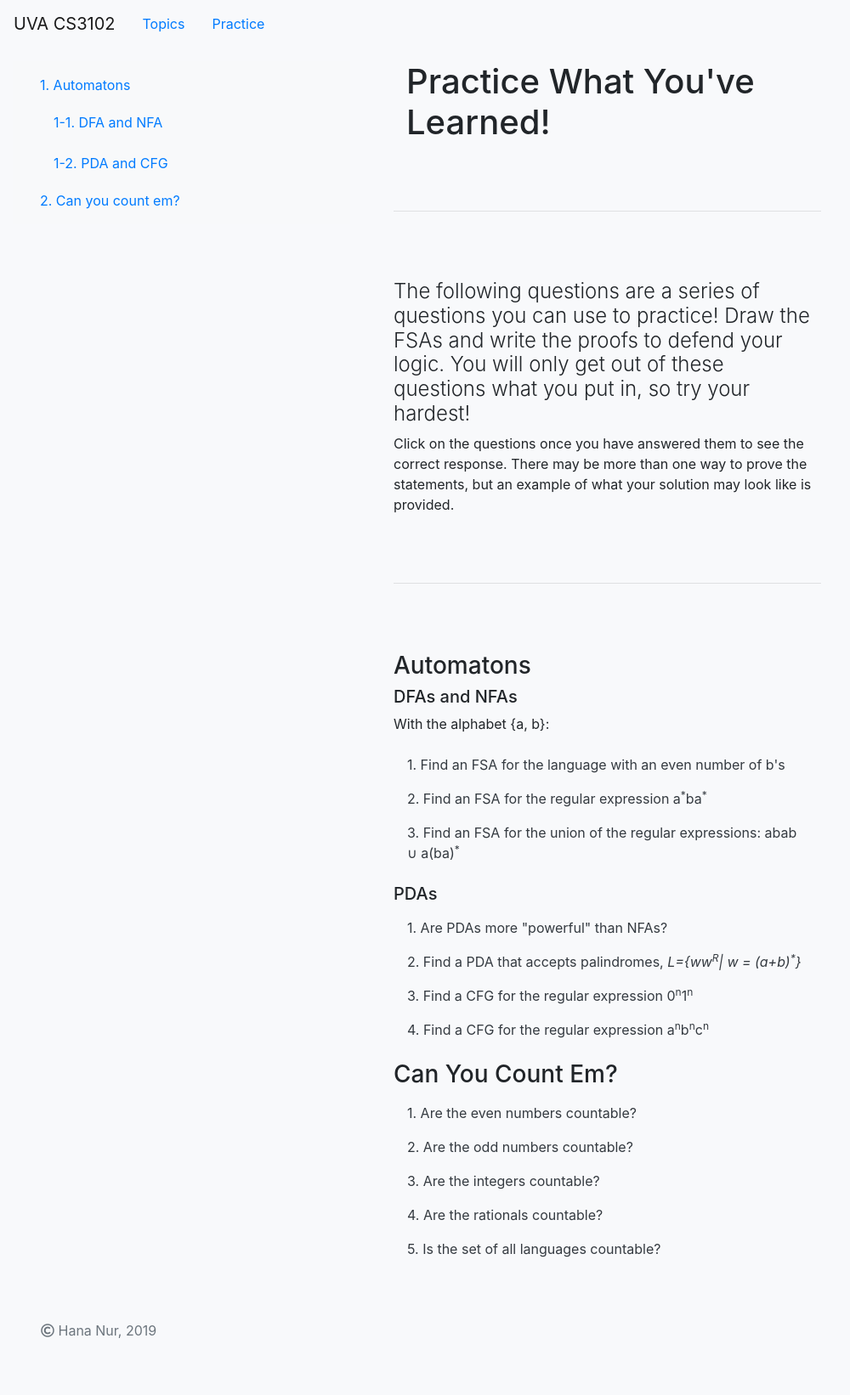
After one commit to hrn4ch/cs3102-ec, a Django app: page /practice/ in a window 1280 px wide. The commit adds this page. Shown: the whole page at 85% size, without its empty margins (0-1000 px from the left). Run offline with Django 3.2, Linux system fonts and the light colour scheme; some libraries are stand-ins or nearby versions.

Commit message:
update templates

```diff
--- a/polls/templates/polls/automata_theory.html
+++ b/polls/templates/polls/automata_theory.html
@@ -42,6 +42,7 @@ body {
 <nav class="navbar navbar-expand-md navbar-light sticky-top">
         <a class="navbar-brand" href="/">UVA CS3102</a>
     <a class="nav-link " href="/topics/">Topics</a>
+            <a class="nav-link " href="{% url 'polls:practice' %}">Practice</a>
 </nav>
 <main role="main">
 
--- a/polls/templates/polls/computability.html
+++ b/polls/templates/polls/computability.html
@@ -45,6 +45,7 @@ body {
 <nav class="navbar navbar-expand-md navbar-light sticky-top">
         <a class="navbar-brand" href="/">UVA CS3102</a>
     <a class="nav-link " href="/topics/">Topics</a>
+            <a class="nav-link " href="{% url 'polls:practice' %}">Practice</a>
 </nav>
 <main role="main">
 
--- a/polls/templates/polls/index.html
+++ b/polls/templates/polls/index.html
@@ -54,6 +54,7 @@ body {
 <nav class="navbar navbar-expand-md navbar-dark sticky-top bg-dark">
         <a class="navbar-brand" href="/">UVA CS3102</a>
     <a class="nav-link text-light" href="/topics/">Topics</a>
+    <a class="nav-link text-light" href="{% url 'polls:practice' %}">Practice</a>
 </nav>
 <main role="main">
 <div class="jumbotron jumbotron-fluid">
--- /dev/null
+++ b/polls/templates/polls/practice.html
@@ -0,0 +1,209 @@
+<!DOCTYPE html>
+<html lang="en">
+<head>
+
+{% load static %}
+<link rel="stylesheet" href="https://use.fontawesome.com/releases/v5.8.1/css/all.css" integrity="sha384-50oBUHEmvpQ+1lW4y57PTFmhCaXp0ML5d60M1M7uH2+nqUivzIebhndOJK28anvf" crossorigin="anonymous">
+
+<link rel="stylesheet" href="https://stackpath.bootstrapcdn.com/bootstrap/4.3.1/css/bootstrap.min.css" integrity="sha384-ggOyR0iXCbMQv3Xipma34MD+dH/1fQ784/j6cY/iJTQUOhcWr7x9JvoRxT2MZw1T" crossorigin="anonymous">
+<script src="//code.jquery.com/jquery-1.11.0.min.js"></script>
+<script src="http://netdna.bootstrapcdn.com/bootstrap/3.1.1/js/bootstrap.min.js"></script>
+<link rel="stylesheet" href="https://maxcdn.bootstrapcdn.com/bootstrap/4.0.0/css/bootstrap.min.css" integrity="sha384-Gn5384xqQ1aoWXA+058RXPxPg6fy4IWvTNh0E263XmFcJlSAwiGgFAW/dAiS6JXm" crossorigin="anonymous">
+<script src="https://maxcdn.bootstrapcdn.com/bootstrap/4.0.0/js/bootstrap.min.js" integrity="sha384-JZR6Spejh4U02d8jOt6vLEHfe/JQGiRRSQQxSfFWpi1MquVdAyjUar5+76PVCmYl" crossorigin="anonymous"></script>
+
+<style>
+#navbar-scrollspy {
+    justify-content: left;
+}
+
+#text-content {
+    justify-content: left;
+    margin-left: 35%;
+}
+.sidenav {
+    position: fixed;
+}
+body {
+    background-color: #F8F9FB;
+}
+.equation {
+    text-align: center;
+}
+.featurette-divider {
+  margin: 5rem 0;
+}
+.centered {
+    align-content: center;
+    text-align: center;
+}
+.margin-top-bottom {
+    margin-top: 20px;
+}
+span[role="button"] {
+    cursor: pointer;
+}
+
+</style>
+    <meta charset="UTF-8">
+    <title>Practice</title>
+</head>
+<body>
+
+<nav class="navbar navbar-expand-md navbar-light sticky-top">
+        <a class="navbar-brand" href="/">UVA CS3102</a>
+    <a class="nav-link " href="/topics/">Topics</a>
+        <a class="nav-link " href="{% url 'polls:practice' %}">Practice</a>
+</nav>
+<p role="main">
+
+<div class="col-4 sidenav">
+    <nav id="navbar-scrollspy" class="navbar navbar-light bg-light">
+  <nav class="nav nav-pills flex-column">
+    <a class="nav-link" href="#item-1">1. Automatons</a>
+    <nav class="nav nav-pills flex-column">
+      <a class="nav-link ml-3 my-1" href="#item-1-1">1-1. DFA and NFA</a>
+      <a class="nav-link ml-3 my-1" href="#item-1-2">1-2. PDA and CFG</a>
+    </nav>
+    <a class="nav-link" href="#item-2">2. Can you count em?</a>
+  </nav>
+</nav>
+</div>
+<div id="text-content" class="col-5">
+<div data-spy="scroll" data-target="#navbar-scrollspy" data-offset="0">
+
+<div class="container">
+      <h1>Practice What You've Learned!</h1>
+</div>
+    <hr class="featurette-divider">
+    <h4 style="font-weight: 300">
+        The following questions are a series of questions you can use to practice! Draw the FSAs and write the proofs to
+         defend your logic. You will only get out of these questions what you put in, so try your hardest!
+    </h4>
+    <p>
+        Click on the questions once you have answered them to see the correct response. There may be more than one way to
+        prove the statements, but an example of what your solution may look like is provided.
+    </p>
+    <hr class="featurette-divider">
+
+  <h3 id="item-1">Automatons</h3>
+
+  <h5 id="item-1-1">DFAs and NFAs</h5>
+    <ul class="list-unstyled">
+        <p>With the alphabet {a, b}:</p>
+    <li><a class="nav-link text-dark" data-toggle="collapse" data-target="#evenB">1. Find an FSA for the language with an even number of b's</a></li>
+    <div class="collapse" id="evenB">
+        <div class="row">
+            <p class="centered"><img src="https://brasil.cel.agh.edu.pl/~11sustrojny/wp-content/uploads/2011/05/automat.jpg"
+                class="rounded float-right" alt="Even B's">
+            </p>
+               <p><small>Source: https://brasil.cel.agh.edu.pl/~11sustrojny/wp-content/uploads/2011/05/automat.jpg</small></p>
+        </div>
+    </div>
+    <li><a class="nav-link text-dark" data-toggle="collapse" data-target="#aba">2. Find an FSA for the regular expression a<sup>*</sup>ba<sup>*</sup></a></li>
+    <div class="collapse" id="aba">
+        <div class="row">
+            <p class="centered"><img src="http://www.asethome.org/fa/image002a.jpg"
+                class="rounded float-right" alt="Even B's" style="width:450px;height:300px;align-content:center;">
+            </p>
+               <p><small>Source: http://www.asethome.org/fa/image002a.jpg</small></p>
+        </div>
+    </div>
+    <li><a class="nav-link text-dark" data-toggle="collapse" data-target="#unionregex">3. Find an FSA for the union of the regular expressions:
+        abab &cup; a(ba)<sup>*</sup></a></li>
+    <div class="collapse" id="unionregex">
+        <div class="row">
+            <p class="centered"><img src="https://www.cs.wcupa.edu/rkline/assets/img/FCS/nfa3.png?1282781728"
+                class="rounded float-right" alt="Union" style="width:450px;height:300px;align-content:center;">
+            </p>
+               <p><small>Source: https://www.cs.wcupa.edu/rkline/assets/img/FCS/nfa3.png?1282781728</small></p>
+        </div>
+    </div>
+    </ul>
+
+
+  <h5 id="item-1-2">PDAs</h5>
+
+    <ul class="list-unstyled">
+    <li><a class="nav-link text-dark" data-toggle="collapse" data-target="#pda">1. Are PDAs more "powerful" than NFAs?</a></li>
+    <div class="collapse" id="pda">
+        <p>Because PDAs are NFAs with linear memory, the computing power of PDAs is greater than that of NFAs.</p>
+    </div>
+    <li><a class="nav-link text-dark" data-toggle="collapse" data-target="#pda2">2. Find a PDA that accepts palindromes,
+            <var>L={ww<sup>R</sup>| w = (a+b)<sup>*</sup>}</var></a></li>
+    <div class="collapse" id="pda2">
+        <div class="row">
+            <p class="centered"><img src="https://www.tutorialspoint.com/automata_theory/images/pda_for_l1.jpg"
+                class="rounded float-right" alt="Palindrome">
+            </p>
+               <p><small>Source: https://www.tutorialspoint.com/automata_theory/images/pda_for_l1.jpg</small></p>
+        </div>
+    </div>
+    <li><a class="nav-link text-dark" data-toggle="collapse" data-target="#pda3">3. Find a CFG for the regular expression 0<sup>n</sup>1<sup>n</sup></a></li>
+    <div class="collapse" id="pda3">
+        <p class="centered">
+            <var>S</var> <i class="fas fa-long-arrow-alt-right"></i> 0<var>S</var>1 | &epsilon;
+        </p>
+    </div>
+    <li><a class="nav-link text-dark" data-toggle="collapse" data-target="#pda4">4. Find a CFG for the regular expression a<sup>n</sup>b<sup>n</sup>c<sup>n</sup></a></li>
+    <div class="collapse" id="pda4">
+        <p class="centered">
+            Trick question! This is not possible because the language is not context-free and it has no PDA. Always check
+            if the language is context-free before jumping into finding a PDA or CFG!
+        </p>
+    </div>
+    </ul>
+
+
+  <h3 id="item-2">Can You Count Em?</h3>
+    <ul class="list-unstyled">
+    <li><a class="nav-link text-dark" data-toggle="collapse" data-target="#evenNumbers">1. Are the even numbers countable?</a></li>
+    <div class="collapse" id="evenNumbers">
+        <p class="text-center"> If <var>S</var> is the set of even natural numbers, then: </p>
+        <p class="text-center"><var>f</var> : <var>&#8469</var> <i class="fas fa-arrows-alt-h"></i> <var>S</var></p>
+        <p class="text-center"><var>f(x) = 2x</var></p>
+    </div>
+    <li><a class="nav-link text-dark" data-toggle="collapse" data-target="#oddNumbers">2. Are the odd numbers countable?</a></li>
+    <div class="collapse" id="oddNumbers">
+        <p class="text-center"> If <var>S</var> is the set of odd natural numbers, then: </p>
+        <p class="text-center"><var>f</var> : <var>&#8469</var> <i class="fas fa-arrows-alt-h"></i> <var>S</var></p>
+        <p class="text-center"><var>f(x) = 2x-1</var></p>
+    </div>
+    <li><a class="nav-link text-dark" data-toggle="collapse" data-target="#integers">3. Are the integers countable?</a></li>
+        <div class="collapse" id="integers">
+        <p class="text-center"><var>f</var> : <var>&#8469</var> <i class="fas fa-arrows-alt-h"></i> &#8484;</p>
+                <p class="text-center">if even: <var>x/2</var></p>
+            <p class="text-center" style="margin-right: 200px;"><var>f(x) =       {        </var></p>
+                    <p class="text-center">else: <var>(x-1)/2  </var></p>
+        </div>
+        <li><a class="nav-link text-dark" data-toggle="collapse" data-target="#rationals">4. Are the rationals countable?</a></li>
+        <div class="collapse" id="rationals">
+        <div class="row">
+            <p class="centered"><img src="https://www.homeschoolmath.net/teaching/images/rationals-countable.gif"
+                class="rounded float-right" alt="Dovetail To Count Rational Numbers">
+            </p>
+               <p><small>Source: https://www.homeschoolmath.net/teaching/images/rationals-countable.gif</small></p>
+        </div>
+            <p class="text-center">The rational numbers can be dovetailed to give each number an index, therefore the set is countable.</p>
+        </div>
+        <li><a class="nav-link text-dark" data-toggle="collapse" data-target="#setofalllang">5. Is the set of all languages countable?</a></li>
+        <div class="collapse" id="setofalllang">
+            <p>This can be proven using diagonalization. Assume towards reaching a contradiction that I have listed all languages. I can always
+                generate a language that I have not listed by doing the opposite for the <var>i</var>th string in the language
+                <var>L(i)</var>. That way no language listed is equivalent, and I have reached a contradiction. Therefore,
+            through diagonalization, the set of all languages is not countable.</p>
+        </div>
+    </ul>
+</div>
+
+</div>
+</div>
+
+
+</p>
+<footer class="bd-footer text-muted">
+    <div class="container-fluid p-3 p-md-5">
+    <p class="text-muted"><i class="far fa-copyright"></i> Hana Nur, 2019</p>
+    </div>
+    </footer>
+</body>
+</html>
--- a/polls/urls.py
+++ b/polls/urls.py
@@ -9,4 +9,5 @@ urlpatterns = [
     url(r'^$', views.LoginView.as_view(), name='homepage'),
     url(r'^topics/$', views.list_topics, name="topics"),
     url(r'^topics/(?P<topic_title>.+)/$', views.post_topic, name="post"),
+    url(r'^practice/$', views.practice, name="practice"),
 ]
--- a/polls/views.py
+++ b/polls/views.py
@@ -34,3 +34,32 @@ def post_topic(request, topic_title):
         'topic': topic,
     }
     return render(request, template_name, context)
+
+def practice(request):
+    return render(request, 'polls/practice.html')
+
+"""
+def profile(request):
+    return render(request, 'housing/profile.html')
+
+def edit_profile(request):
+    if request.method == 'POST':
+        uform = EditUserForm(request.POST, instance=request.user)
+        pform = EditProfileForm(request.POST, request.FILES, instance=request.user.profile)
+        if pform.is_valid():
+            pform.save()
+        if uform.is_valid():
+            e = uform.cleaned_data['email']
+            first = uform.cleaned_data['first_name']
+            last = uform.cleaned_data['last_name']
+            request.user.email = e
+            request.user.first_name = first
+            request.user.last_name = last
+            request.user.save()
+            return redirect('/profile')
+    else:
+        uform = EditUserForm(instance=request.user)
+        pform = EditProfileForm(instance=request.user.profile)
+        args = {'uform': uform, 'pform':pform}
+        return render(request, 'housing/edit_profile.html', args)
+"""
```
Also changed, not shown: polls/templates/polls/countability.html (+4 -12 lines).
